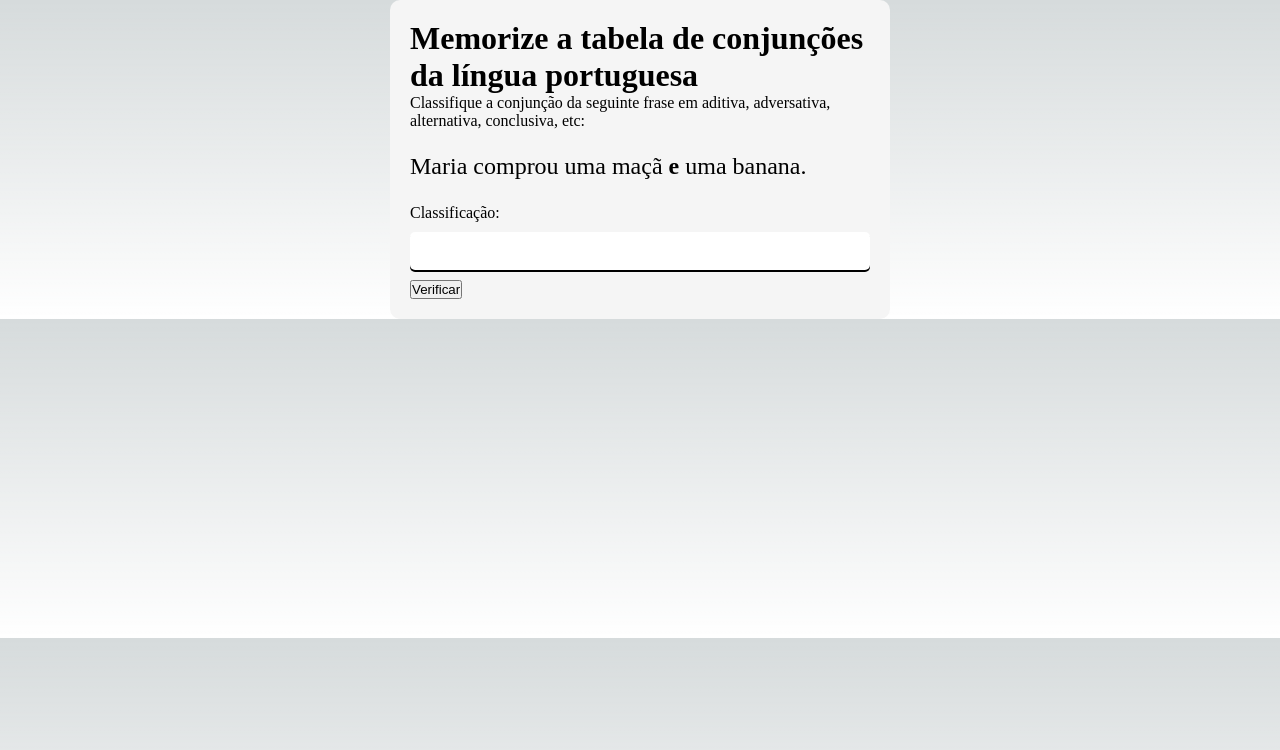
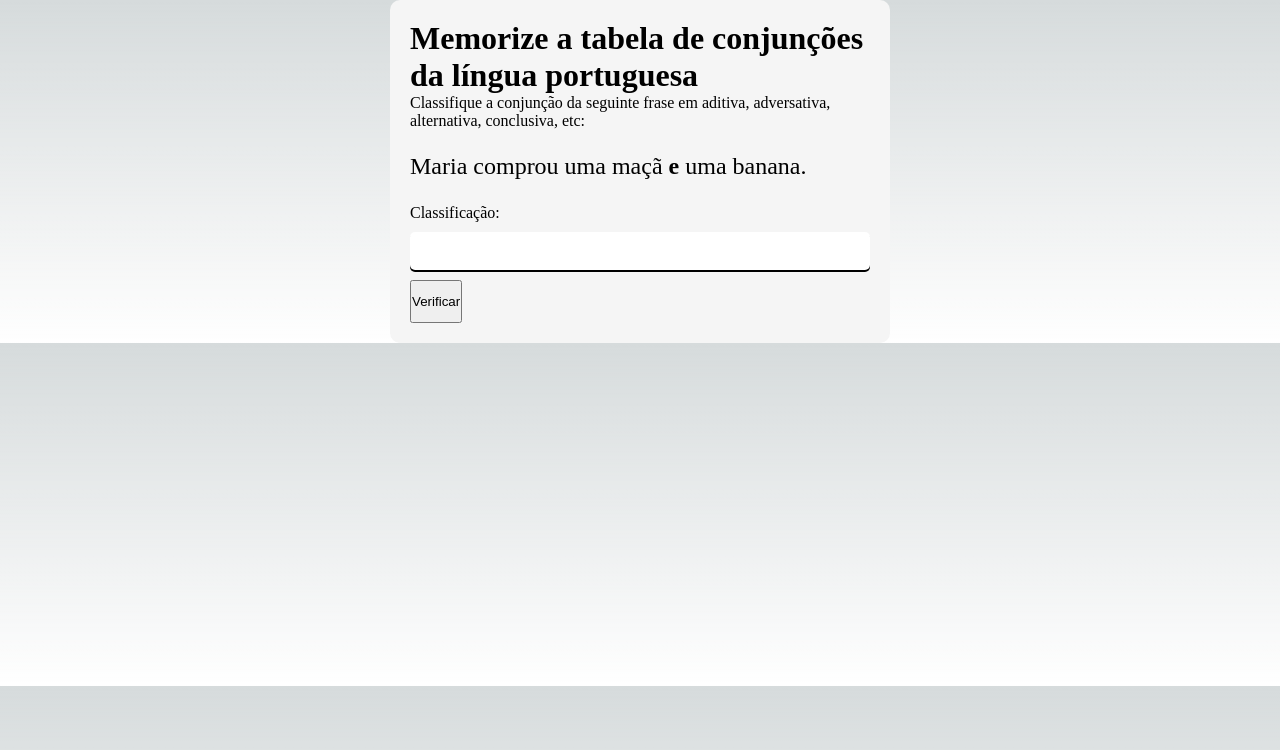
Before and after one commit to kleytonlopes/treinamento-conjuncoes, a Next.js app: page / in a window 1280 px wide. Shown: the top 750 px of the page. Built offline with nearby package versions, Linux system fonts and the light colour scheme.

Commit message:
Update globals.css

```diff
--- a/styles/globals.css
+++ b/styles/globals.css
@@ -130,7 +130,7 @@ a {
   background-color: #fff;
   box-shadow: 0px 2px;
 }
-.py-3 {
+.conjunctions-button {
   padding-top: 0.75rem;
   padding-bottom: 0.75rem;
 }
```
